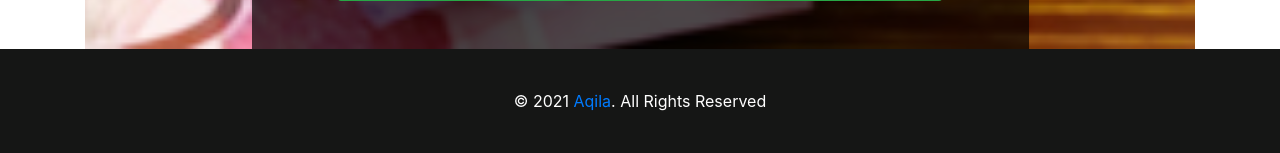
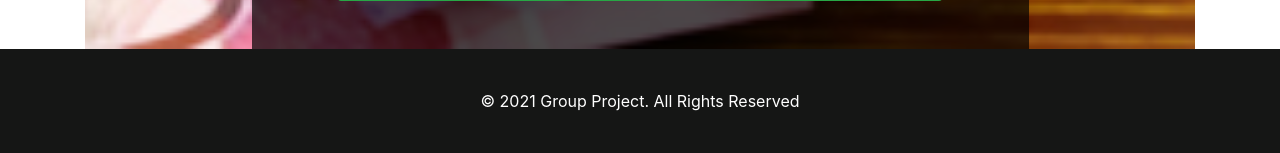
Before and after one commit to timothymadegwa/KopaPap, a Flask app: page / in a window 1280 px wide. Shown: the part 1534-1687 px from the top of the page. Run offline with Flask 2, Linux system fonts and the light colour scheme; parts of the project's set-up code (start-up, migrations or seed data) failed here and were passed over; some libraries are stand-ins or nearby versions.

Commit message:
removed aqila

```diff
--- a/templates/base.html
+++ b/templates/base.html
@@ -55,7 +55,7 @@
 </div>
 <footer style="background-color: rgb(21, 22, 21); color: white;" ><br>
   <!-- Copyright -->
-  <div class="footer-copyright text-center py-3">© 2021 <a href='https://aqila.co.ke' target="_blank">Aqila</a>. All Rights Reserved<br>
+  <div class="footer-copyright text-center py-3">© 2021 Group Project. All Rights Reserved<br>
   </div><br>
 </footer>
 </html>
```
